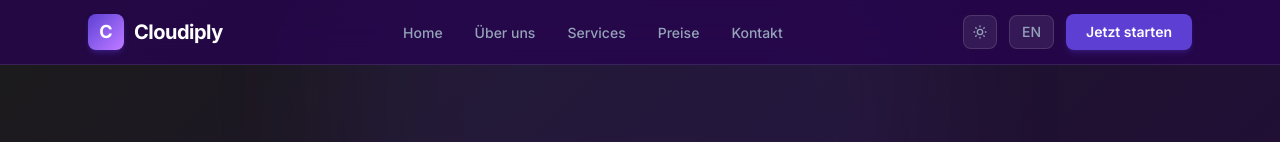
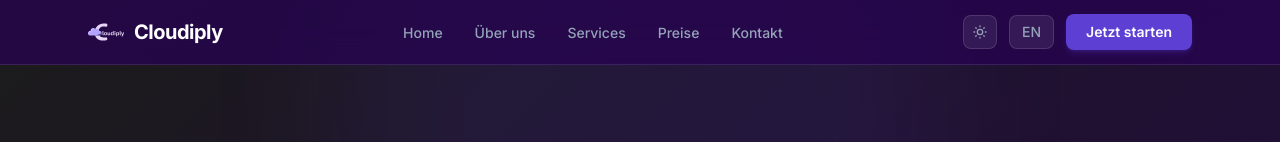
Before and after one commit to Hosam89/cloudiply, a React (Vite) app: page / in a window 1280 px wide. Shown: the top 142 px of the page. Built offline with nearby package versions, Linux system fonts and the light colour scheme.

Commit message:
added logo and changes to the theme structure

```diff
--- a/src/App.jsx
+++ b/src/App.jsx
@@ -5,10 +5,13 @@ import Services from "./components/Services";
 import Pricing from "./components/Pricing";
 import Contact from "./components/Contact";
 import { useI18n } from "./i18n";
+import { useTheme } from "./theme/useTheme";
+import logoDark from "./assets/logo_dark.svg";
+import logoLight from "./assets/logo.svg";
 
 function App() {
   const { t } = useI18n();
-
+  const { theme } = useTheme();
   return (
     <div className="min-h-screen">
       <Navbar />
@@ -43,10 +46,11 @@ function App() {
       <footer className="border-t border-nav-border px-4 py-10">
         <div className="max-w-6xl mx-auto flex flex-col sm:flex-row items-center justify-between gap-4">
           <div className="flex items-center gap-2.5">
-            <div className="w-8 h-8 rounded-lg bg-gradient-to-br from-accent to-purple-400 flex items-center justify-center text-white font-bold text-sm shadow-md shadow-accent/25">
-              C
-            </div>
-            <span className="text-lg font-bold text-heading">Cloudiply</span>
+            <img
+              src={theme === "dark" ? logoDark : logoLight}
+              alt="Cloudiply logo"
+              className="w-9 h-9"
+            />
           </div>
           <p className="text-faint text-sm">
             © {new Date().getFullYear()} Cloudiply. {t.footer.rights}
--- a/src/components/Navbar.jsx
+++ b/src/components/Navbar.jsx
@@ -1,6 +1,8 @@
 import { useState } from "react";
 import { useI18n } from "../i18n";
-import { useTheme } from "../theme";
+import { useTheme } from "../theme/useTheme";
+import logoDark from "../assets/logo_dark.svg";
+import logoLight from "../assets/logo.svg";
 
 function Navbar() {
   const [open, setOpen] = useState(false);
@@ -20,9 +22,11 @@ function Navbar() {
       <div className="max-w-6xl mx-auto px-4 sm:px-6 flex items-center justify-between h-16">
         {/* Logo */}
         <a href="#home" className="flex items-center gap-2.5">
-          <div className="w-9 h-9 rounded-lg bg-gradient-to-br from-accent to-purple-400 flex items-center justify-center text-white font-bold text-lg shadow-md shadow-accent/30">
-            C
-          </div>
+          <img
+            src={theme === "dark" ? logoDark : logoLight}
+            alt="Cloudiply logo"
+            className="w-9 h-9"
+          />
           <span className="text-xl font-bold tracking-tight text-heading">
             Cloudiply
           </span>
--- a/src/main.jsx
+++ b/src/main.jsx
@@ -3,7 +3,7 @@ import { createRoot } from "react-dom/client";
 import "./index.css";
 import App from "./App.jsx";
 import { I18nProvider } from "./i18n.jsx";
-import { ThemeProvider } from "./theme.jsx";
+import { ThemeProvider } from "./theme/theme.jsx";
 
 createRoot(document.getElementById("root")).render(
   <StrictMode>
--- /dev/null
+++ b/src/theme/ThemeContext.js
@@ -0,0 +1,3 @@
+import { createContext } from "react";
+
+export const ThemeContext = createContext();
--- a/src/theme.jsx
+++ b/src/theme/theme.jsx
@@ -1,6 +1,5 @@
-import { createContext, useContext, useState, useEffect } from "react";
-
-const ThemeContext = createContext();
+import { useState, useEffect } from "react";
+import { ThemeContext } from "./ThemeContext";
 
 export function ThemeProvider({ children }) {
   const [theme, setTheme] = useState(() => {
@@ -21,7 +20,3 @@ export function ThemeProvider({ children }) {
     </ThemeContext.Provider>
   );
 }
-
-export function useTheme() {
-  return useContext(ThemeContext);
-}
--- /dev/null
+++ b/src/theme/useTheme.js
@@ -0,0 +1,6 @@
+import { useContext } from "react";
+import { ThemeContext } from "./ThemeContext";
+
+export function useTheme() {
+  return useContext(ThemeContext);
+}
```
Also changed, not shown: src/assets/logo.svg (added), src/assets/logo_dark.svg (added).
